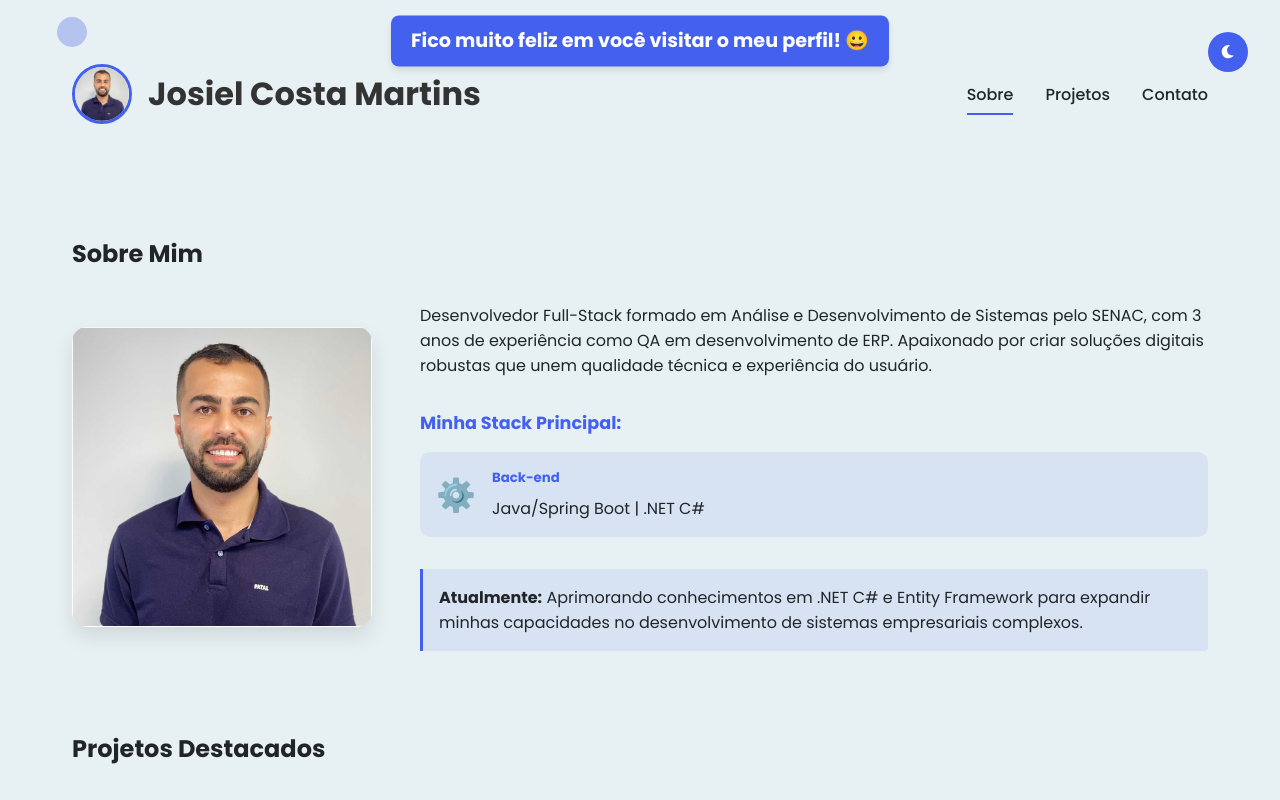
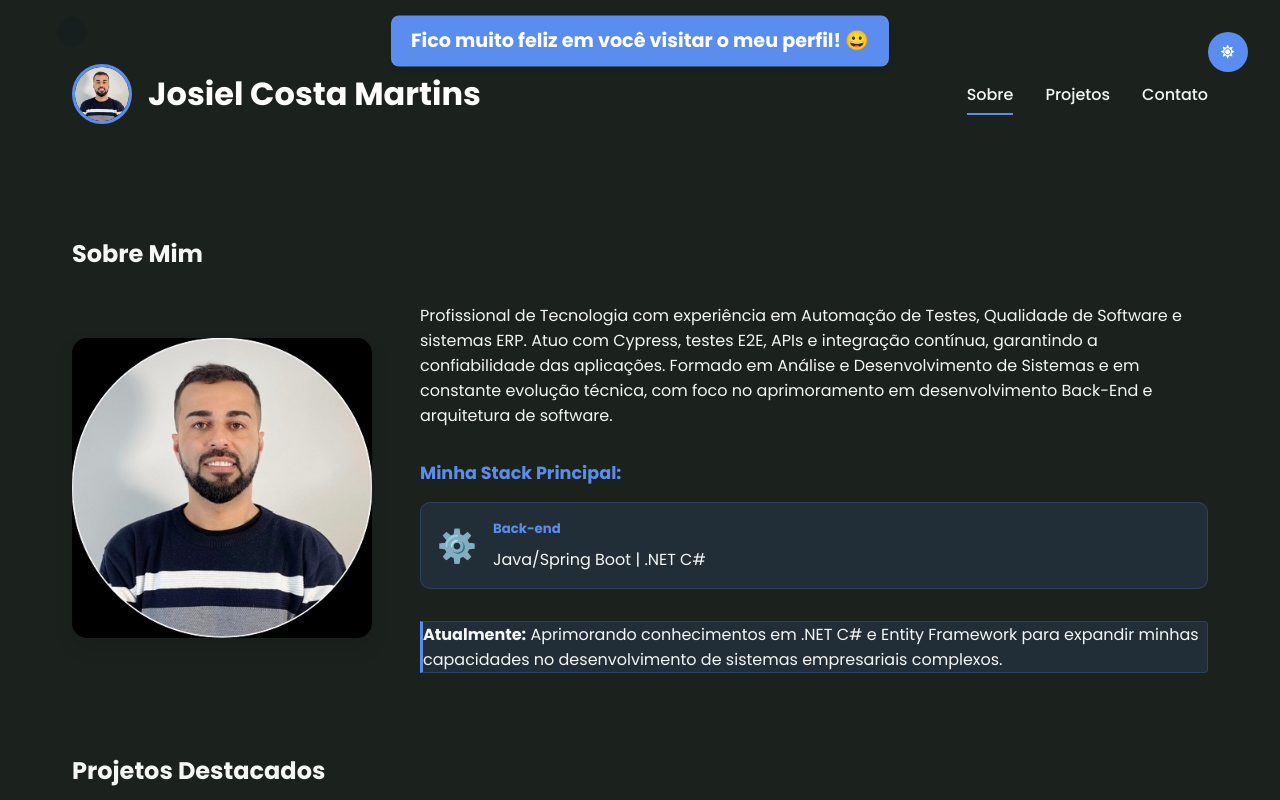
Before and after one commit to Josielcosta138/meu-portifolio, a React (Vite) app: page / in a window 1280 px wide. Shown: the top 800 px of the page. Built offline with nearby package versions, Linux system fonts and the light colour scheme.

Commit message:
alterado descrição e cor de fundo

```diff
--- a/src/App.css
+++ b/src/App.css
@@ -9,13 +9,14 @@
   --light-gray: #e9ecef;
 }
 
-.dark {
-  --light: #212529;
-  --dark: #f8f9fa;
-  --light-gray: #343a40;
-  --gray: #adb5bd;
+body.dark {
+  --light: #1b221e;
+  --dark: #f5f7f5;
+  --light-gray: #2a332d;
+  --gray: #9aa99e;
+  --primary: #5b8def;
+  --primary-dark: #4b7fe6;
 }
-
 * {
   margin: 0;
   padding: 0;
@@ -35,8 +36,8 @@ body {
   padding: 2rem;
   position: relative;
   overflow-x: hidden;
+  min-height: 100vh;
 }
-
 .custom-cursor {
   position: fixed;
   width: 30px;
@@ -173,6 +174,7 @@ nav a.active::after {
 }
 
 .projeto-card {
+  border: 1px solid rgba(255,255,255,0.06);
   background-color: var(--light-gray);
   border-radius: 15px;
   overflow: hidden;
@@ -421,11 +423,12 @@ footer {
 }
 
 .current-focus {
-  background: rgba(67, 97, 238, 0.1);
-  padding: 1rem;
+  background: rgba(91, 141, 239, 0.12);
   border-left: 3px solid var(--primary);
   border-radius: 0 4px 4px 0;
-  margin-top: 1.5rem;
+  border-top: 1px solid rgba(91, 141, 239, 0.2);
+  border-right: 1px solid rgba(91, 141, 239, 0.2);
+  border-bottom: 1px solid rgba(91, 141, 239, 0.2);
 }
 
 
@@ -438,7 +441,8 @@ footer {
   display: flex;
   align-items: center;
   gap: 1rem;
-  background: rgba(67, 97, 238, 0.1);
+    background: rgba(91, 141, 239, 0.12);
+  border: 1px solid rgba(91, 141, 239, 0.2);
   padding: 1rem;
   border-radius: 10px;
   margin-top: 1rem;
--- a/src/App.jsx
+++ b/src/App.jsx
@@ -12,7 +12,7 @@ import {
   FaArrowRight
 } from 'react-icons/fa';
 import { motion, AnimatePresence } from 'framer-motion';
-import fotoPerfil from '../src/assets/EuUse.png';
+import fotoPerfil from '../src/assets/euPeerfil.jpg';
 //Ecomerce
 import ecommerce1 from './assets/ecomerce/ecommerce.png';
 import ecommerce2 from './assets/ecomerce/detalhes-produto-ecom.png';
@@ -28,7 +28,7 @@ import titanium4 from './assets/titanium/pre-corte.png';
 import './App.css';
 
 function App() {
-  const [darkMode, setDarkMode] = useState(false);
+  const [darkMode, setDarkMode] = useState(true);
   const [activeSection, setActiveSection] = useState('sobre');
   const [cursorPosition, setCursorPosition] = useState({ x: 0, y: 0 });
   const [currentSkills, setCurrentSkills] = useState(0);
@@ -119,10 +119,13 @@ function App() {
     ]
   };
 
-  const toggleDarkMode = () => {
-    setDarkMode(!darkMode);
-    document.body.classList.toggle('dark-mode');
-  };
+  useEffect(() => {
+  document.body.classList.add('dark');
+}, []);
+const toggleDarkMode = () => {
+  setDarkMode(!darkMode);
+  document.body.classList.toggle('dark');
+};
 
   // Configurações do carrossel
   const carouselSettings = {
@@ -234,9 +237,7 @@ function App() {
             transition={{ duration: 0.8 }}
           >
             <p>
-              Desenvolvedor Full-Stack formado em Análise e Desenvolvimento de Sistemas pelo SENAC,
-              com 3 anos de experiência como QA em desenvolvimento de ERP. Apaixonado por criar
-              soluções digitais robustas que unem qualidade técnica e experiência do usuário.
+              Profissional de Tecnologia com experiência em Automação de Testes, Qualidade de Software e sistemas ERP. Atuo com Cypress, testes E2E, APIs e integração contínua, garantindo a confiabilidade das aplicações. Formado em Análise e Desenvolvimento de Sistemas e em constante evolução técnica, com foco no aprimoramento em desenvolvimento Back-End e arquitetura de software.
             </p>
 
             <div className="skills-section">
```
Also changed, not shown: src/assets/euPeerfil.jpg (added).
